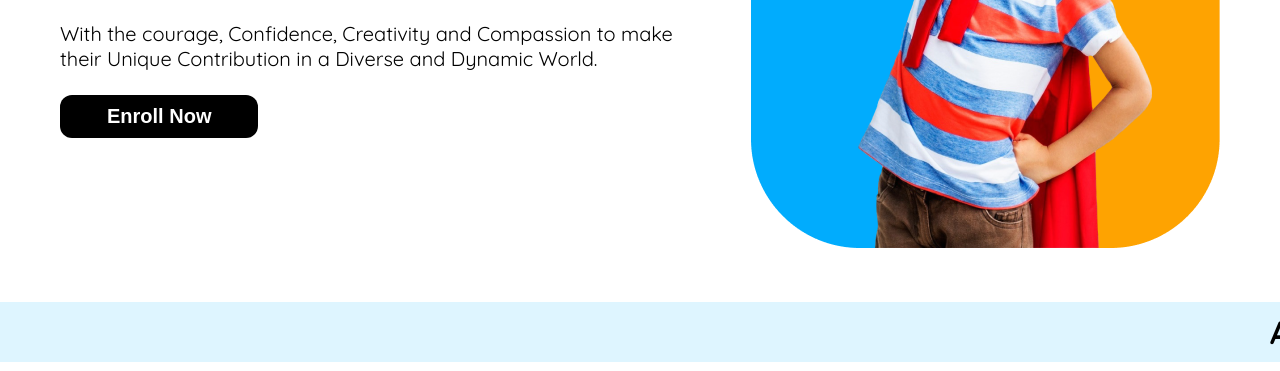
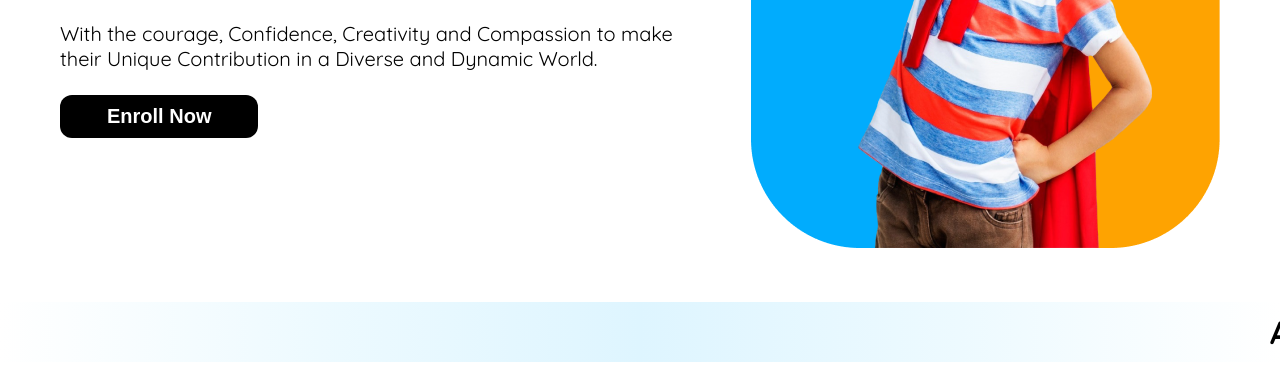
Before and after one commit to j-shifat-18/kids-school, a plain HTML site: page index.html in a window 1280 px wide. Shown: the part 429-800 px from the top of the page. Drawn offline with Linux system fonts and the light colour scheme.

Commit message:
changed marquee backgroung color

```diff
--- a/styles/style.css
+++ b/styles/style.css
@@ -116,7 +116,9 @@ main {
     margin-top: 50px;
     font-size: 2rem;
     font-weight: bold;
-    background-color:  rgb(222, 245, 255);
+    /* background-color:  rgb(222, 245, 255);   */
+    /* background: linear-gradient(90deg,rgb(255, 255, 255),rgb(255, 244, 220),rgb(255,255,255)); */
+    background: linear-gradient(90deg,rgb(255, 255, 255),rgb(237, 250, 255),rgb(222, 245, 255),rgb(237, 250, 255),rgb(255, 255, 255));
     padding: 10px;
 }
 /* curriculum section */
```
